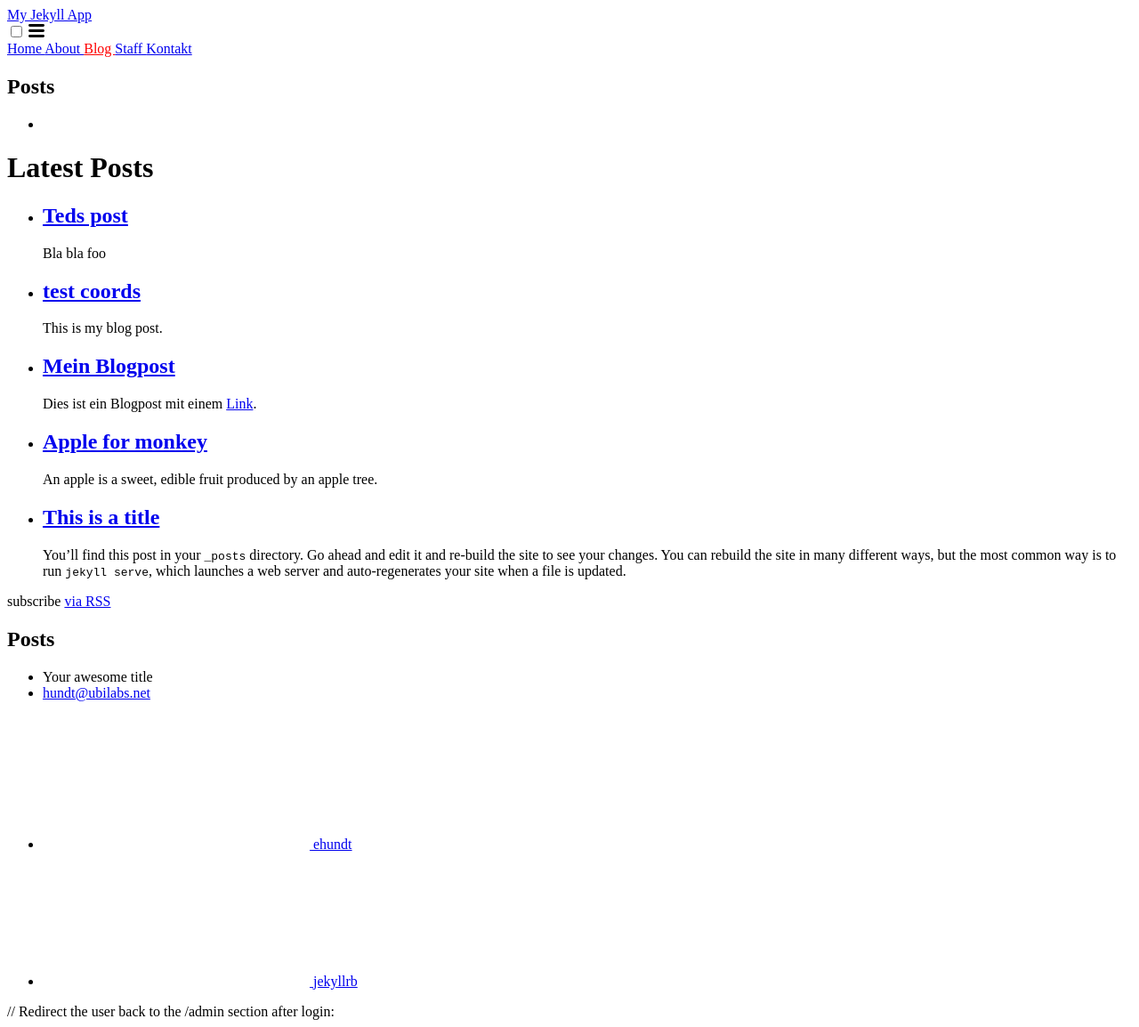
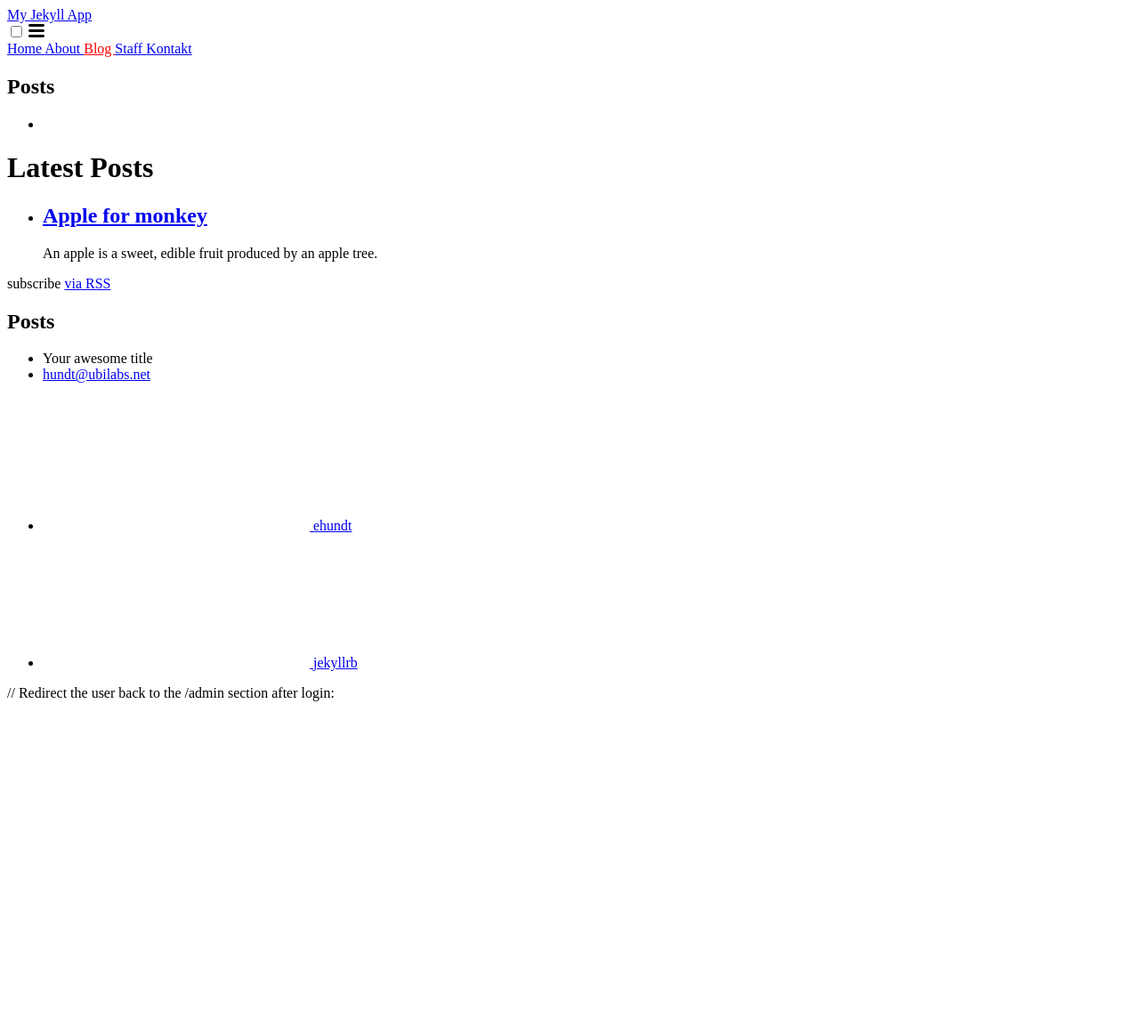
Before and after one commit to ehundt/test-jekyll-netlify, a Jekyll site: the page built from blog.html, in a window 1280 px wide. Shown: the whole page at 89% size. Built offline with Jekyll 4.4.1, drawn with Linux system fonts in a browser that asks for light colours; a script that is not in the unit is left out; after the commit the page ends 900 px from its top, so only the background shows below that.

```diff
--- a/_posts/2020-06-15-welcome-to-jekyll.markdown
+++ /dev/null
@@ -1,31 +0,0 @@
----
-title:  "This is a title"
-date:   2020-06-15 11:39:52 +0200
-categories: jekyll update
-location:
-  latitude: 51.0285582
-  longitude: -0.3416807
----
-You’ll find this post in your `_posts` directory. Go ahead and edit it and re-build the site to see your changes. You can rebuild the site in many different ways, but the most common way is to run `jekyll serve`, which launches a web server and auto-regenerates your site when a file is updated.
-
-Jekyll requires blog post files to be named according to the following format:
-
-`YEAR-MONTH-DAY-title.MARKUP`
-
-Where `YEAR` is a four-digit number, `MONTH` and `DAY` are both two-digit numbers, and `MARKUP` is the file extension representing the format used in the file. After that, include the necessary front matter. Take a look at the source for this post to get an idea about how it works.
-
-Jekyll also offers powerful support for code snippets:
-
-{% highlight ruby %}
-def print_hi(name)
-  puts "Hi, #{name}"
-end
-print_hi('Tom')
-#=> prints 'Hi, Tom' to STDOUT.
-{% endhighlight %}
-
-Check out the [Jekyll docs][jekyll-docs] for more info on how to get the most out of Jekyll. File all bugs/feature requests at [Jekyll’s GitHub repo][jekyll-gh]. If you have questions, you can ask them on [Jekyll Talk][jekyll-talk].
-
-[jekyll-docs]: https://jekyllrb.com/docs/home
-[jekyll-gh]:   https://github.com/jekyll/jekyll
-[jekyll-talk]: https://talk.jekyllrb.com/
--- a/_posts/2020-06-18-mein-blogpost.md
+++ /dev/null
@@ -1,7 +0,0 @@
----
-layout: post
-title: Mein Blogpost
-date: 2020-06-18T13:27:41.296Z
-author: Jill
----
-Dies ist ein Blogpost mit einem [Link](https://www.google.de).
--- a/_posts/2020-06-18-test-coords.md
+++ /dev/null
@@ -1,16 +0,0 @@
----
-layout: post
-title: test coords
-date: 2020-06-18T14:02:07.491Z
-latitude: 5
-longitude: 6
-author: Jill
-address:
-  street: Bei der Ziegelei 12
-  city: Hamburg
-  post-code: "22339"
-location:
-  latitude: 5
-  longitude: 2
----
-This is my blog post.
```
Also changed, not shown: _posts/2018-08-21-apples.md (+11 -3 lines), _posts/2020-06-18-teds-post.md (deleted, +0 -16 lines).
